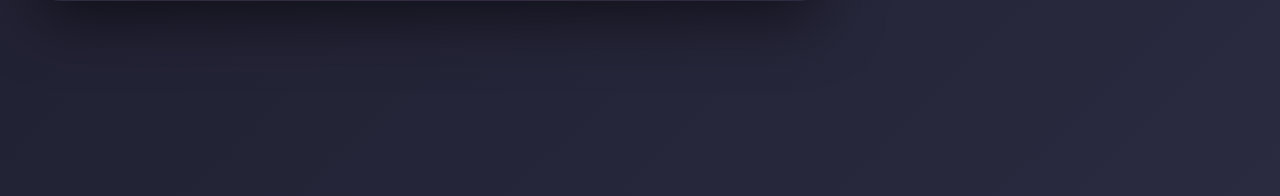
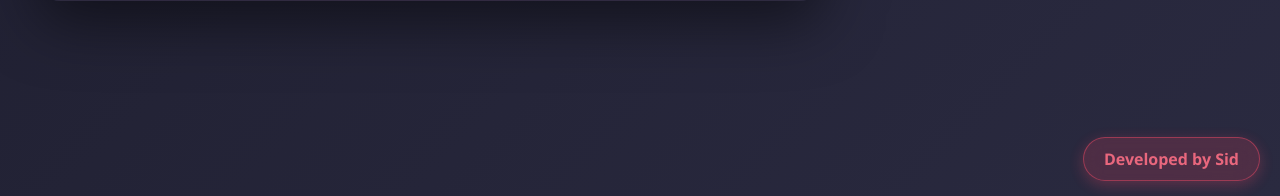
Before and after one commit to SiddhardhaP/flames_app, a FastAPI app: page / in a window 1280 px wide. Shown: the part 604-800 px from the top of the page. Run offline with FastAPI, Linux system fonts and the light colour scheme.

Commit message:
Add developer credit footer

```diff
--- a/templates/index.html
+++ b/templates/index.html
@@ -694,6 +694,35 @@
                 min-height: 60px;
             }
         }
+
+        .footer {
+            position: fixed;
+            bottom: 15px;
+            right: 20px;
+            z-index: 1000;
+        }
+
+        .footer-text {
+            background: rgba(255, 76, 104, 0.2);
+            border: 1px solid rgba(255, 76, 104, 0.5);
+            color: #ff6f85;
+            font-size: 16px;
+            font-weight: 600;
+            padding: 10px 20px;
+            border-radius: 25px;
+            opacity: 0.9;
+            transition: all 0.3s ease;
+            box-shadow: 0 4px 15px rgba(255, 76, 104, 0.3);
+            backdrop-filter: blur(10px);
+        }
+
+        .footer-text:hover {
+            opacity: 1;
+            background: rgba(255, 76, 104, 0.3);
+            border-color: #ff4c68;
+            transform: scale(1.05);
+            box-shadow: 0 6px 20px rgba(255, 76, 104, 0.5);
+        }
     </style>
 </head>
 <body>
@@ -1021,5 +1050,9 @@
     {% endif %}
 </script>
 
+<footer class="footer">
+    <div class="footer-text">Developed by Sid</div>
+</footer>
+
 </body>
 </html>
```
